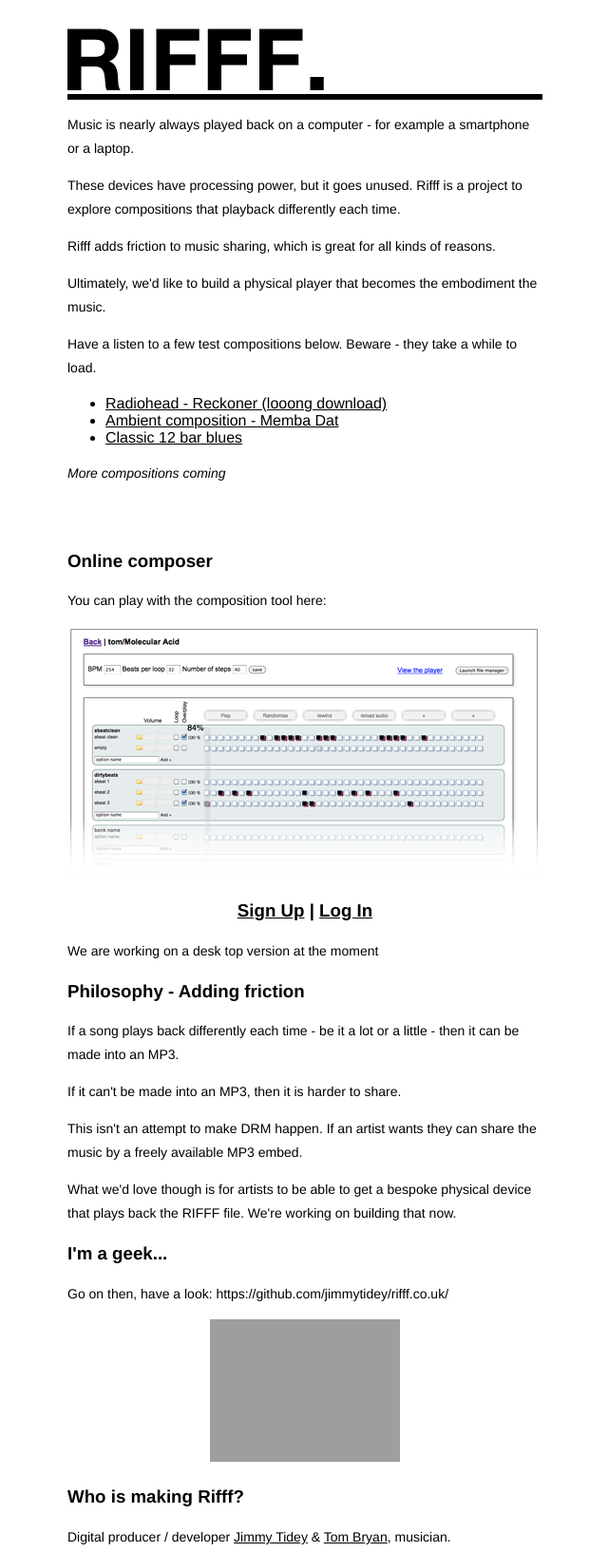
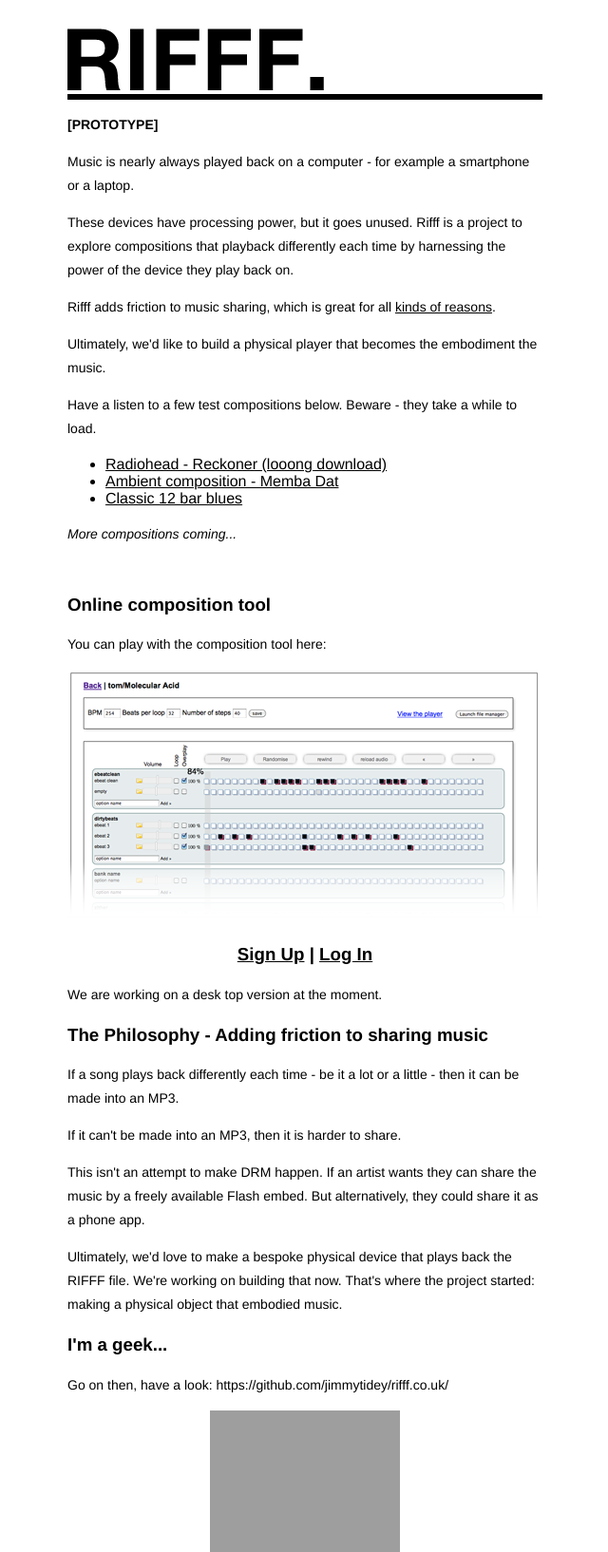
Before and after one commit to jimmytidey/rifff.co.uk, a PHP site: page / in a window 1280 px wide. Shown: the top 1634 px of the page at 95% size, without its empty margins (319-959 px from the left). Run offline with PHP 8.4, Linux system fonts and the light colour scheme; grey boxes are pictures that could not be loaded.

Commit message:
automated commit

```diff
--- a/html/index.php
+++ b/html/index.php
@@ -13,11 +13,13 @@
 
 			<div id='explain'>
 
+				<p><strong>[PROTOTYPE]</strong></p>
+
 				<p>Music is nearly always played back on a computer - for example a smartphone or a laptop.</p>
 
-				<p>These devices have processing power, but it goes unused. Rifff is a project to explore compositions that playback differently each time.</p>
+				<p>These devices have processing power, but it goes unused. Rifff is a project to explore compositions that playback differently each time by harnessing the power of the device they play back on.</p>
 
-				<p>Rifff adds friction to music sharing, which is great for all kinds of reasons.</p>
+				<p>Rifff adds friction to music sharing, which is great for all <a href='#friction'>kinds of reasons</a>.</p>
 
 				<p>Ultimately, we'd like to build a physical player that becomes the embodiment the music.</p>
 
@@ -29,12 +31,11 @@
 				    <li><a href='public_play.php?project_name=Blues'>Classic 12 bar blues</a></li>
 				</ul>
 
-				<p><em>More compositions coming</em></p>
+				<p><em>More compositions coming...</em></p>
 
 				<br/>
-				<br/>
 
-				<h3>Online composer</h3>
+				<h3>Online composition tool</h3>
 
 				<p>You can play with the composition tool here:</p>
 
@@ -44,17 +45,17 @@
 
 				<h3 id='user_nav' ><a href='signup.php'>Sign Up</a> | <a href='login.php'>Log In</a></h3>
 
-				<p>We are working on a desk top version at the moment</p>
+				<p>We are working on a desk top version at the moment.</p>
 
-				<h3>Philosophy - Adding friction</h3>
+				<h3><a name='friction'></a>The Philosophy - Adding friction to sharing music</h3>
 
 				<p>If a song plays back differently each time - be it a lot or a little - then it can be made into an MP3.</p>
 
 				<p>If it can't be made into an MP3, then it is harder to share.</p>
 
-				<p>This isn't an attempt to make DRM happen. If an artist wants they can share the music by a freely available MP3 embed.</p>
+				<p>This isn't an attempt to make DRM happen. If an artist wants they can share the music by a freely available Flash embed. But alternatively, they could share it as a phone app.</p>
 
-				<p>What we'd love though is for artists to be able to get a bespoke physical device that plays back the RIFFF file. We're working on building that now.</p>
+				<p>Ultimately, we'd love to make a bespoke physical device that plays back the RIFFF file. We're working on building that now. That's where the project started: making a physical object that embodied music.</p>
 
 
 				<h3>I'm a geek...</h3>
```
